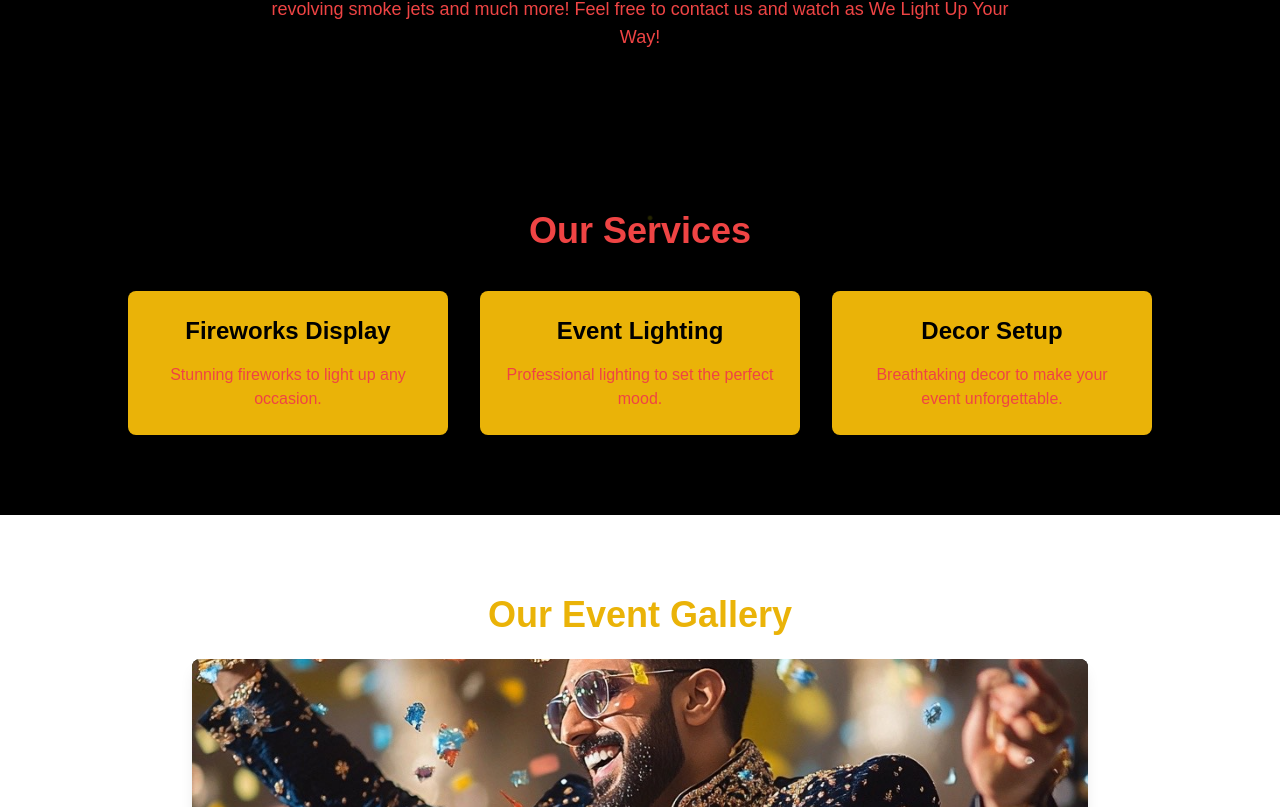
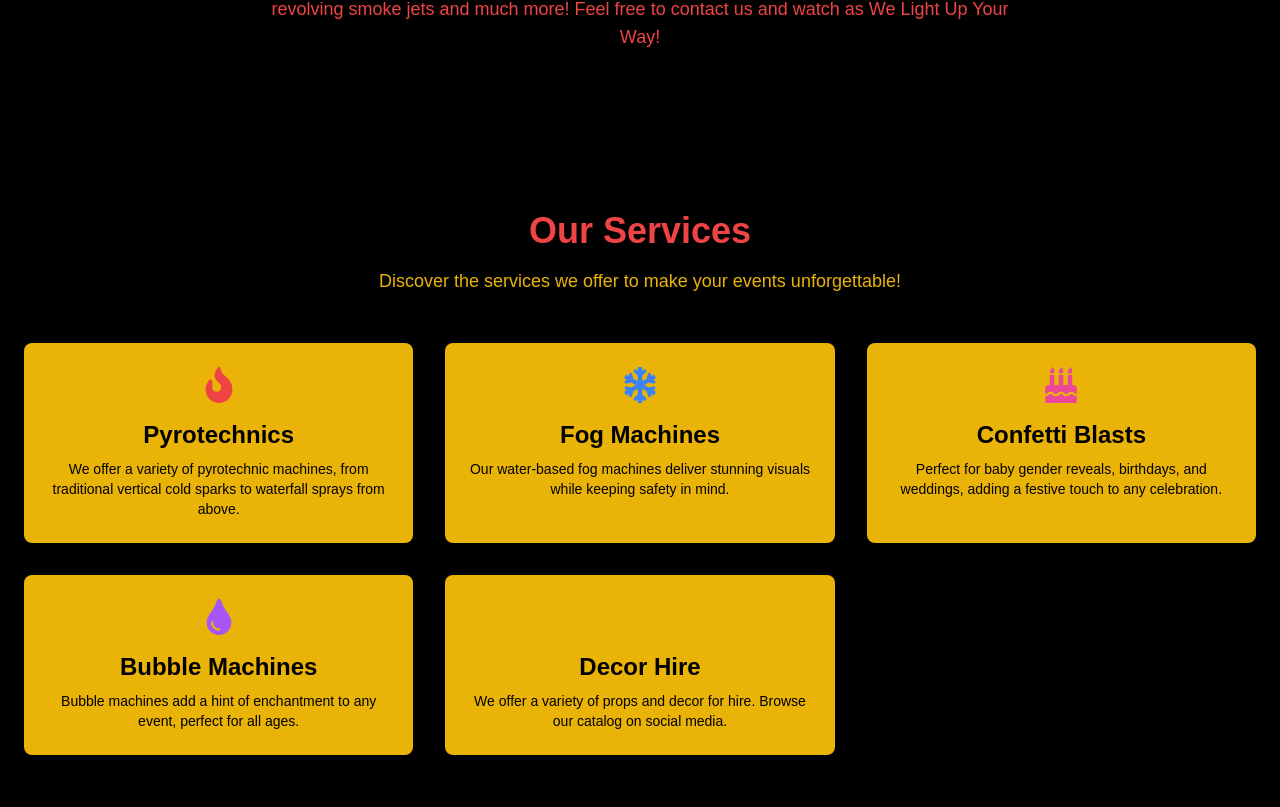
Before and after one commit to Uvaancovie/flare-frenzi, a Next.js app: page / in a window 1280 px wide. Shown: the part 1133-1940 px from the top of the page. Built offline with nearby package versions, Linux system fonts and the light colour scheme.

Commit message:
the services grid and etc

```diff
--- /dev/null
+++ b/app/components/ServicesGrid.tsx
@@ -0,0 +1,74 @@
+// components/ServicesGrid.tsx
+"use client";
+
+import { motion } from 'framer-motion';
+import { FaFire, FaSnowflake, FaBirthdayCake, FaTint, FaCouch } from 'react-icons/fa'; // Import icons
+
+const services = [
+  {
+    title: "Pyrotechnics",
+    description:
+      "We offer a variety of pyrotechnic machines, from traditional vertical cold sparks to waterfall sprays from above.",
+    icon: <FaFire className="text-4xl text-red-500" />,
+  },
+  {
+    title: "Fog Machines",
+    description:
+      "Our water-based fog machines deliver stunning visuals while keeping safety in mind.",
+    icon: <FaSnowflake className="text-4xl text-blue-500" />,
+  },
+  {
+    title: "Confetti Blasts",
+    description:
+      "Perfect for baby gender reveals, birthdays, and weddings, adding a festive touch to any celebration.",
+    icon: <FaBirthdayCake className="text-4xl text-pink-500" />,
+  },
+  {
+    title: "Bubble Machines",
+    description:
+      "Bubble machines add a hint of enchantment to any event, perfect for all ages.",
+    icon: <FaTint className="text-4xl text-purple-500" />, // Updated icon here
+  },
+  {
+    title: "Decor Hire",
+    description:
+      "We offer a variety of props and decor for hire. Browse our catalog on social media.",
+    icon: <FaCouch className="text-4xl text-yellow-500" />,
+  },
+];
+
+const ServicesGrid: React.FC = () => {
+  return (
+    <section className="bg-black text-yellow-500 py-20 px-6">
+      <div className="max-w-7xl mx-auto text-center mb-12">
+        <h2 className="text-4xl font-bold text-red-500">Our Services</h2>
+        <p className="text-lg text-yellow-500 mt-4">
+          Discover the services we offer to make your events unforgettable!
+        </p>
+      </div>
+
+      {/* Services Grid */}
+      <div className="grid grid-cols-1 md:grid-cols-2 lg:grid-cols-3 gap-8 max-w-7xl mx-auto">
+        {services.map((service, index) => (
+          <motion.div
+            key={index}
+            initial={{ opacity: 0, y: 20 }}
+            animate={{ opacity: 1, y: 0 }}
+            transition={{ duration: 1, delay: index * 0.2 }}
+            whileHover={{ scale: 1.05, boxShadow: "0px 0px 15px rgba(255, 255, 0, 0.5)" }}
+            className="bg-yellow-500 p-6 rounded-lg shadow-lg text-black flex flex-col items-center hover:bg-red-500 hover:text-yellow-500 transition duration-300"
+          >
+            {/* Icon */}
+            <div className="mb-4">{service.icon}</div>
+            {/* Title */}
+            <h3 className="text-2xl font-bold mb-2">{service.title}</h3>
+            {/* Description */}
+            <p className="text-sm text-center">{service.description}</p>
+          </motion.div>
+        ))}
+      </div>
+    </section>
+  );
+};
+
+export default ServicesGrid;
--- a/app/page.tsx
+++ b/app/page.tsx
@@ -7,6 +7,7 @@ import Contact from './components/Contact';
 import Slideshow from './components/Slideshow';
 import ProductCard from './components/ProductCard';
 import Navbar from './components/Navbar';
+import ServicesGrid from './components/ServicesGrid';
 
 export default function Home() {
   return (
@@ -14,6 +15,7 @@ export default function Home() {
       <Navbar/>
       <Hero />
       <About />
+      <ServicesGrid/>
       <Services />
       <Slideshow />
 
@@ -22,10 +24,10 @@ export default function Home() {
         <div className="max-w-md mx-auto">
           <h2 className="text-center text-4xl font-bold text-red-500 mb-6">Our Product</h2>
           <ProductCard
-            image="/public/inside-firework.jpg" // Replace with the correct image path
+            image="/inside-firework.jpg" // Ensure this path is correct and the image is in the public directory
             title="Inside Fireworks"
             description="Bring the magic indoors with our premium inside fireworks, designed to add sparkle to any event safely."
-            price="$199.99"
+            price={199.99} // Change price to a number
           />
         </div>
       </section>
--- a/package.json
+++ b/package.json
@@ -16,7 +16,8 @@
     "gsap": "^3.12.5",
     "next": "15.0.1",
     "react": "^18.3.1",
-    "react-dom": "^18.3.1"
+    "react-dom": "^18.3.1",
+    "react-icons": "^5.3.0"
   },
   "devDependencies": {
     "@types/node": "^20",
```
Also changed, not shown: 1 other file (tests, documents, lock files or other folders).
